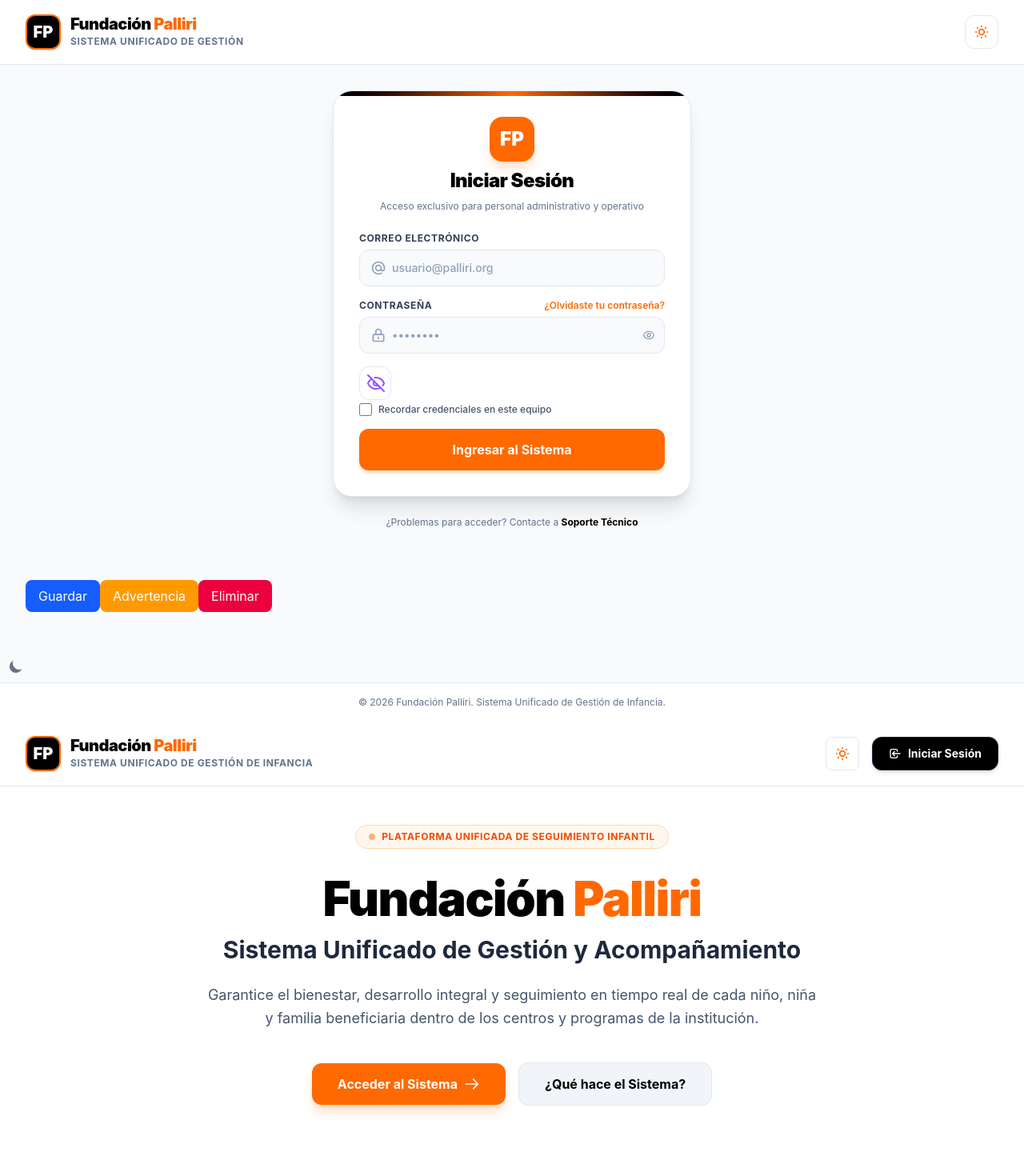
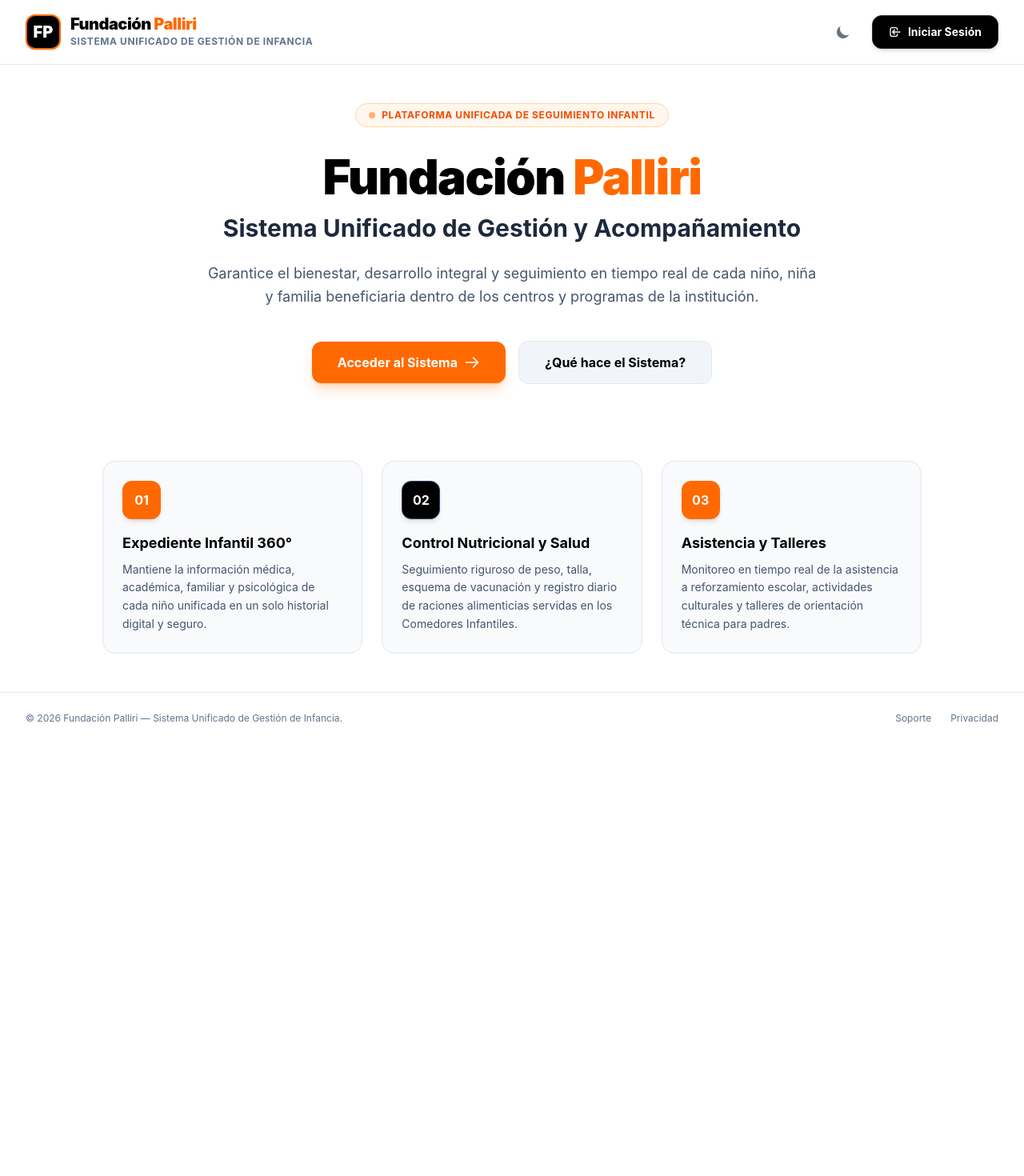
Before and after one commit to Noonexyz1/palliri-front, an Angular app: page /principal in a window 1280 px wide. Before the commit this address led to /. Shown: the top 1470 px of the page at 80% size. After the commit the page ends 930 px from the top, so only its background shows below. Built offline with nearby package versions, Linux system fonts and the light colour scheme.

Commit message:
Agregamos rutas globales e hijas y diseno

```diff
--- a/src/app/app.html
+++ b/src/app/app.html
@@ -1,6 +1,4 @@
 <router-outlet />
-<app-login></app-login>
-<app-principal></app-principal>
 
 <!-- El contenedor global donde el servicio dibujará las alertas -->
 <app-modal-layout></app-modal-layout>
--- a/src/app/app.routes.ts
+++ b/src/app/app.routes.ts
@@ -1,3 +1,25 @@
 import { Routes } from '@angular/router';
 
-export const routes: Routes = [];
+export const routes: Routes = [
+  {
+    path: '',
+    redirectTo: 'principal',
+    pathMatch: 'full', // Obligatorio cuando rediriges una ruta vacía
+  },
+  {
+    path: 'auth',
+    loadComponent: () =>
+      import('./features/auth/auth-layout/auth-layout').then((m) => m.AuthLayout),
+    loadChildren: () => import('./features/auth/auth-layout/auth.routes').then((m) => m.authRoutes), // O el nombre que exportes en tu archivo de rutas
+  },
+  {
+    path: 'principal',
+    loadComponent: () => import('./features/principal/principal').then((m) => m.Principal),
+  },
+
+  // Opcional: Manejo de rutas no encontradas (404) redirigiendo al inicio
+  {
+    path: '**',
+    redirectTo: '',
+  },
+];
--- a/src/app/features/auth/auth-layout/auth-layout.html
+++ b/src/app/features/auth/auth-layout/auth-layout.html
@@ -1,2 +1 @@
-<p>auth-layout works!</p>
 <router-outlet></router-outlet>
--- a/src/app/features/auth/auth-layout/auth.routes.ts
+++ b/src/app/features/auth/auth-layout/auth.routes.ts
@@ -1,3 +1,9 @@
 import { Routes } from '@angular/router';
 
-export const authRoutes: Routes = [];
+export const authRoutes: Routes = [
+  {
+    path: 'login',
+    loadComponent: () => import('../pages/login/login')
+      .then((m) => m.Login),
+  }
+];
--- a/src/app/features/auth/pages/login/login.html
+++ b/src/app/features/auth/pages/login/login.html
@@ -22,17 +22,7 @@
       </a>
 
       <!-- Botón Modo Oscuro -->
-      <button
-        type="button"
-        class="p-2.5 rounded-xl text-slate-600 dark:text-slate-300 hover:bg-slate-100 dark:hover:bg-slate-900 transition-colors border border-slate-200 dark:border-slate-800 cursor-pointer"
-        aria-label="Alternar modo oscuro">
-        <!-- Ícono Sol / Luna -->
-        <svg class="w-5 h-5 text-orange-500" fill="none" stroke="currentColor" viewBox="0 0 24 24"
-             xmlns="http://www.w3.org/2000/svg">
-          <path stroke-linecap="round" stroke-linejoin="round" stroke-width="2"
-                d="M12 3v1m0 16v1m9-9h-1M4 12H3m15.364 6.364l-.707-.707M6.343 6.343l-.707-.707m12.728 0l-.707.707M6.343 17.657l-.707.707M16 12a4 4 0 11-8 0 4 4 0 018 0z"></path>
-        </svg>
-      </button>
+      <app-theme-toggle></app-theme-toggle>
 
     </div>
   </header>
@@ -169,8 +159,6 @@
     <button (click)="eliminar()" class="px-4 py-2 bg-rose-600 text-white rounded-lg">Eliminar</button>
   </div>
 
-  <app-theme-toggle></app-theme-toggle>
-
 
 
   <!-- Footer Simplificado -->
--- a/src/app/features/principal/principal.html
+++ b/src/app/features/principal/principal.html
@@ -24,18 +24,8 @@
       <!-- Acciones del Header -->
       <div class="flex items-center space-x-3 sm:space-x-4">
 
-        <!-- Toggle Modo Oscuro -->
-        <button
-          type="button"
-          class="p-2.5 rounded-lg text-slate-600 dark:text-slate-300 hover:bg-slate-100 dark:hover:bg-slate-900 transition-colors border border-slate-200 dark:border-slate-800 cursor-pointer"
-          aria-label="Alternar modo oscuro">
-          <!-- Ícono Sol / Luna -->
-          <svg class="w-5 h-5 text-orange-500" fill="none" stroke="currentColor" viewBox="0 0 24 24"
-               xmlns="http://www.w3.org/2000/svg">
-            <path stroke-linecap="round" stroke-linejoin="round" stroke-width="2"
-                  d="M12 3v1m0 16v1m9-9h-1M4 12H3m15.364 6.364l-.707-.707M6.343 6.343l-.707-.707m12.728 0l-.707.707M6.343 17.657l-.707.707M16 12a4 4 0 11-8 0 4 4 0 018 0z"></path>
-          </svg>
-        </button>
+        <!-- Botón Modo Oscuro -->
+        <app-theme-toggle></app-theme-toggle>
 
         <!-- Botón Iniciar Sesión Header -->
         <button
```
Also changed, not shown: src/app/features/principal/principal.ts (+3 -4 lines).
